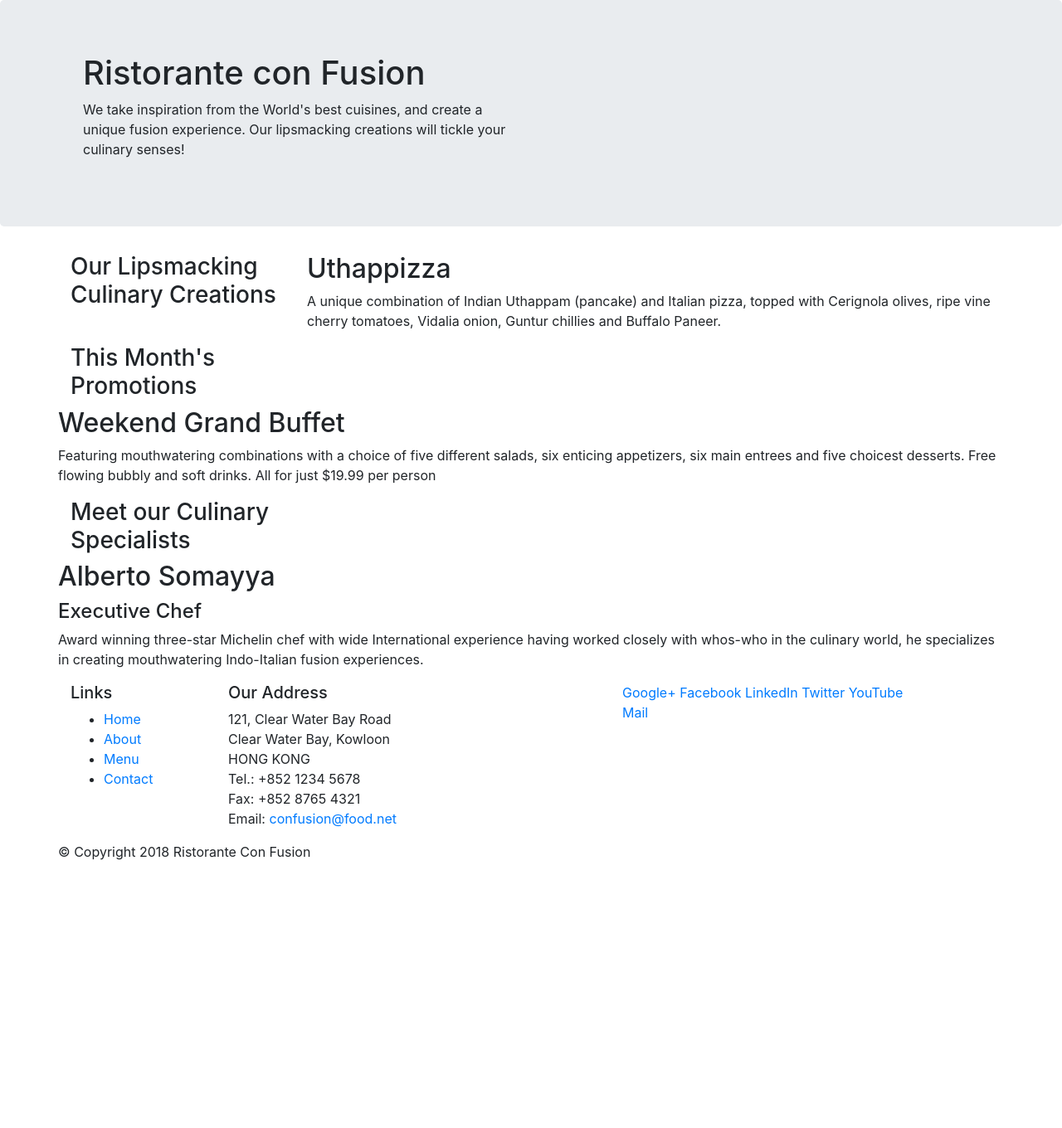
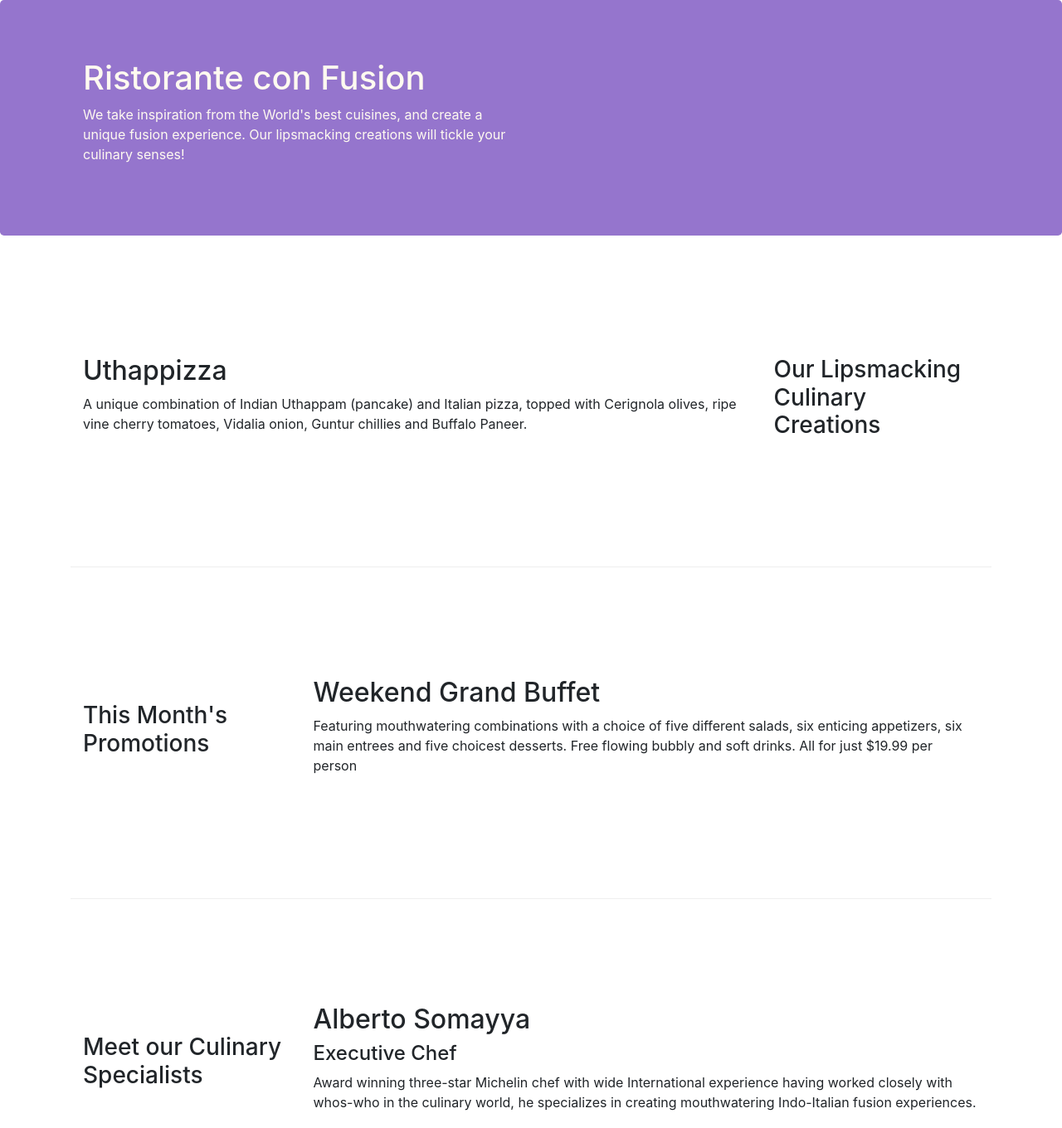
Before and after one commit to felinosalac/coursera-bootstrap, a website: page index.html in a window 1280 px wide. Shown: the top 1360 px of the page at 83% size. Before the commit the page ends 1055 px from the top, so only its background shows below. Drawn offline with nearby package versions, Linux system fonts and the light colour scheme.

Commit message:
added aboutus.html, this is an assignment

```diff
--- /dev/null
+++ b/css/styles.css
@@ -0,0 +1,31 @@
+.row-header {
+    margin: 0px auto;
+    padding: 0px auto;
+}
+
+.row-content {
+    margin: 0px auto;
+    padding: 50px 0px 50px 0px;
+    border-bottom: 1px ridge;
+    min-height: 400px;
+}
+
+.footer {
+    background-color: #d1c4e9;
+    margin: 0px auto;
+    padding: 20px 0px 20px 0px;
+}
+
+.jumbotron {
+    padding: 70px 30px 70px 30px;
+    margin: 0px auto;
+    background: #9575cd;
+    color: floralwhite;
+}
+
+
+.address {
+    font-size: 80%;
+    margin: 0px;
+    color: #0f0f0f;
+}
--- a/index.html
+++ b/index.html
@@ -10,6 +10,7 @@
 
         <!-- Bootstrap CSS -->
         <link rel="stylesheet" href="node_modules/bootstrap/dist/css/bootstrap.min.css">
+        <link rel="stylesheet" href="css/styles.css">
 </head>
 
 <body>
@@ -17,43 +18,45 @@
     <header>
         <div class="jumbotron">
             <div class="container">
-                <div class="col-12 col-sm-6">
-                    <h1>Ristorante con Fusion</h1>
-                    <p>We take inspiration from the World's best cuisines, and create a unique fusion experience. Our lipsmacking creations will tickle your culinary senses!</p>
-                </div>
-                <div class="col-12 col-sm">
+                <div class="row row-header">
+                    <div class="col-12 col-sm-6">
+                        <h1>Ristorante con Fusion</h1>
+                        <p>We take inspiration from the World's best cuisines, and create a unique fusion experience. Our lipsmacking creations will tickle your culinary senses!</p>
+                    </div>
+                    <div class="col-12 col-sm">
+                    </div>
                 </div>
             </div>
         </div>
     </header>
 
     <div class="container">
-        <div class="row">
-            <div class="col-12 col-sm-4 col-md-3">
+        <div class="row row-content align-items-center">
+            <div class="col-12 col-sm-4 order-sm-last col-md-3">
                 <h3>Our Lipsmacking Culinary Creations</h3>
             </div>
-            <div class="col-12 col-sm col-md">
+            <div class="col-12 col-sm order-sm-first col-md">
                 <h2>Uthappizza</h2>
                 <p>A unique combination of Indian Uthappam (pancake) and Italian pizza, topped with Cerignola olives, ripe vine cherry tomatoes, Vidalia onion, Guntur chillies and Buffalo Paneer.</p>
             </div>
         </div>
 
 
-        <div class="row">
+        <div class="row row-content align-items-center">
             <div class="col-12 col-sm-4 col-md-3">
                 <h3>This Month's Promotions</h3>
             </div>
-            <div>
+            <div class="col-12 col-sm-8 col-md-9">
                 <h2>Weekend Grand Buffet</h2>
                 <p>Featuring mouthwatering combinations with a choice of five different salads, six enticing appetizers, six main entrees and five choicest desserts. Free flowing bubbly and soft drinks. All for just $19.99 per person </p>
             </div>
         </div>
 
-        <div class="row">
+        <div class="row row-content align-items-center">
             <div class="col-12 col-sm-4 col-md-3">
                 <h3>Meet our Culinary Specialists</h3>
             </div>
-            <div>
+            <div class="col-12 col-sm-8 col-md-9">
                 <h2>Alberto Somayya</h2>
                 <h4>Executive Chef</h4>
                 <p>Award winning three-star Michelin chef with wide International experience having worked closely with whos-who in the culinary world, he specializes in creating mouthwatering Indo-Italian fusion experiences. </p>
@@ -61,12 +64,12 @@
         </div>
     </div>
 
-    <footer>
+    <footer class="footer">
         <div class="container">
             <div class="row">
                 <div class="col-4 col-sm-2">
                     <h5>Links</h5>
-                    <ul>
+                    <ul class="list-unstyled">
                         <li><a href="#">Home</a></li>
                         <li><a href="#">About</a></li>
                         <li><a href="#">Menu</a></li>
@@ -75,7 +78,7 @@
                 </div>
                 <div class="col-7 col-sm-5">
                     <h5>Our Address</h5>
-                    <address>
+                    <address class="address">
 		              121, Clear Water Bay Road<br>
 		              Clear Water Bay, Kowloon<br>
 		              HONG KONG<br>
@@ -84,8 +87,8 @@
 		              Email: <a href="mailto:confusion@food.net">confusion@food.net</a>
 		           </address>
                 </div>
-                <div class="col-12 col-sm-4">
-                    <div>
+                <div class="col-12 col-sm-4 align-self-center">
+                    <div class="text-center">
                         <a href="http://google.com/+">Google+</a>
                         <a href="http://www.facebook.com/profile.php?id=">Facebook</a>
                         <a href="http://www.linkedin.com/in/">LinkedIn</a>
@@ -95,8 +98,8 @@
                     </div>
                 </div>
            </div>
-           <div class="row">
-                <div>
+           <div class="row justify-content-center">
+                <div class="col-auto">
                     <p>© Copyright 2018 Ristorante Con Fusion</p>
                 </div>
            </div>
```
Also changed, not shown: aboutus.html (added, +112 -0 lines), 1 other file.
